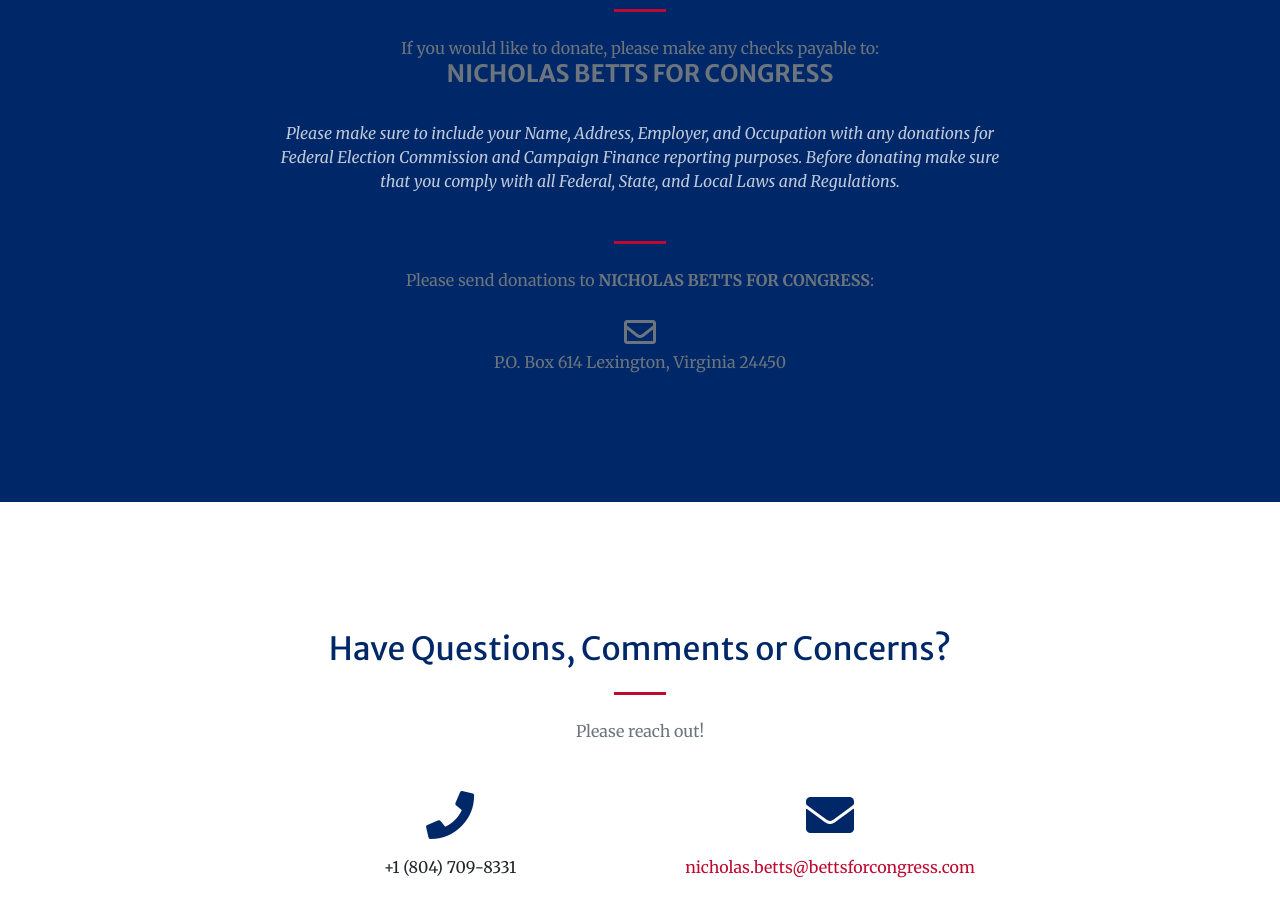
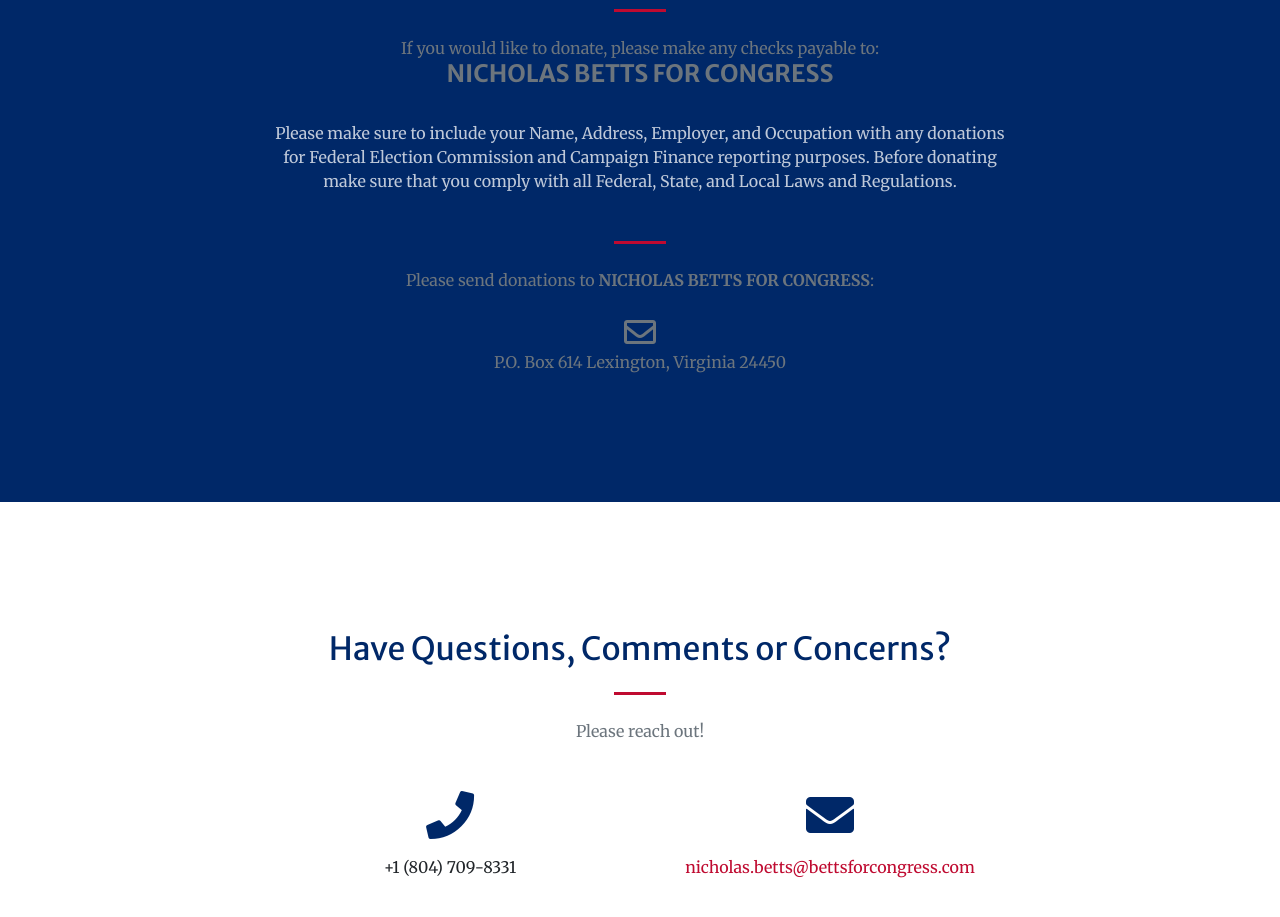
Before and after one commit to anataliocs/nickbettsforcongress, a Gatsby site: page / in a window 1280 px wide. Shown: the part 5040-5957 px from the top of the page. Built offline with nearby package versions, Linux system fonts and the light colour scheme; Gatsby itself is replaced by a stand-in of ours.

Commit message:
Fix donation text

```diff
--- a/src/pages/index.js
+++ b/src/pages/index.js
@@ -303,13 +303,12 @@ export default class IndexPage extends React.Component {
                                 </p>
 
                                 <br/>
-                                <p className="text-white-75 mb-0"><i>
+                                <p className="text-white-75 mb-0">
                                     Please make sure to include your Name, Address, Employer, and Occupation with any
                                     donations for Federal Election Commission and Campaign Finance reporting purposes.
 
                                     Before donating make sure that you comply with all Federal, State, and Local Laws
                                     and Regulations.
-                                </i>
                                 </p><br/>
 
                                 <hr className="divider my-4"/>
```
